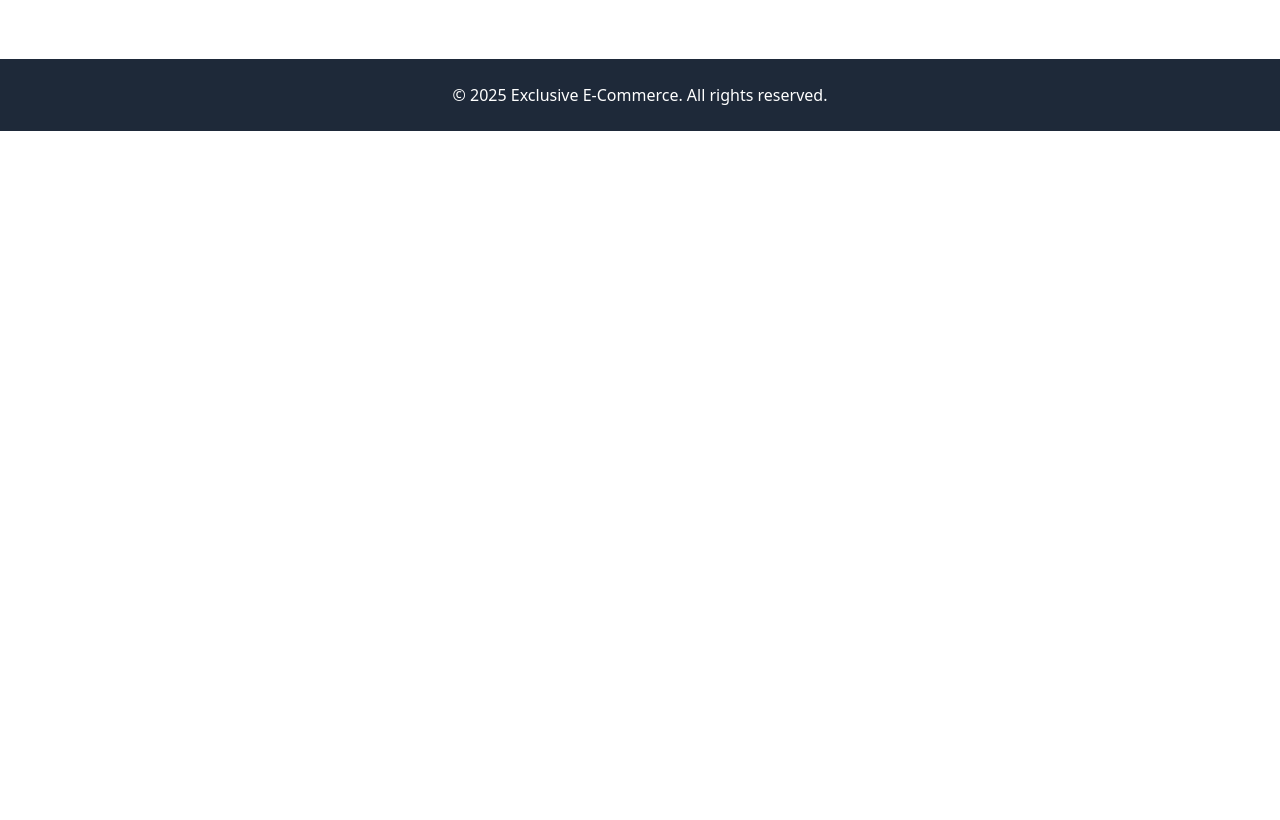
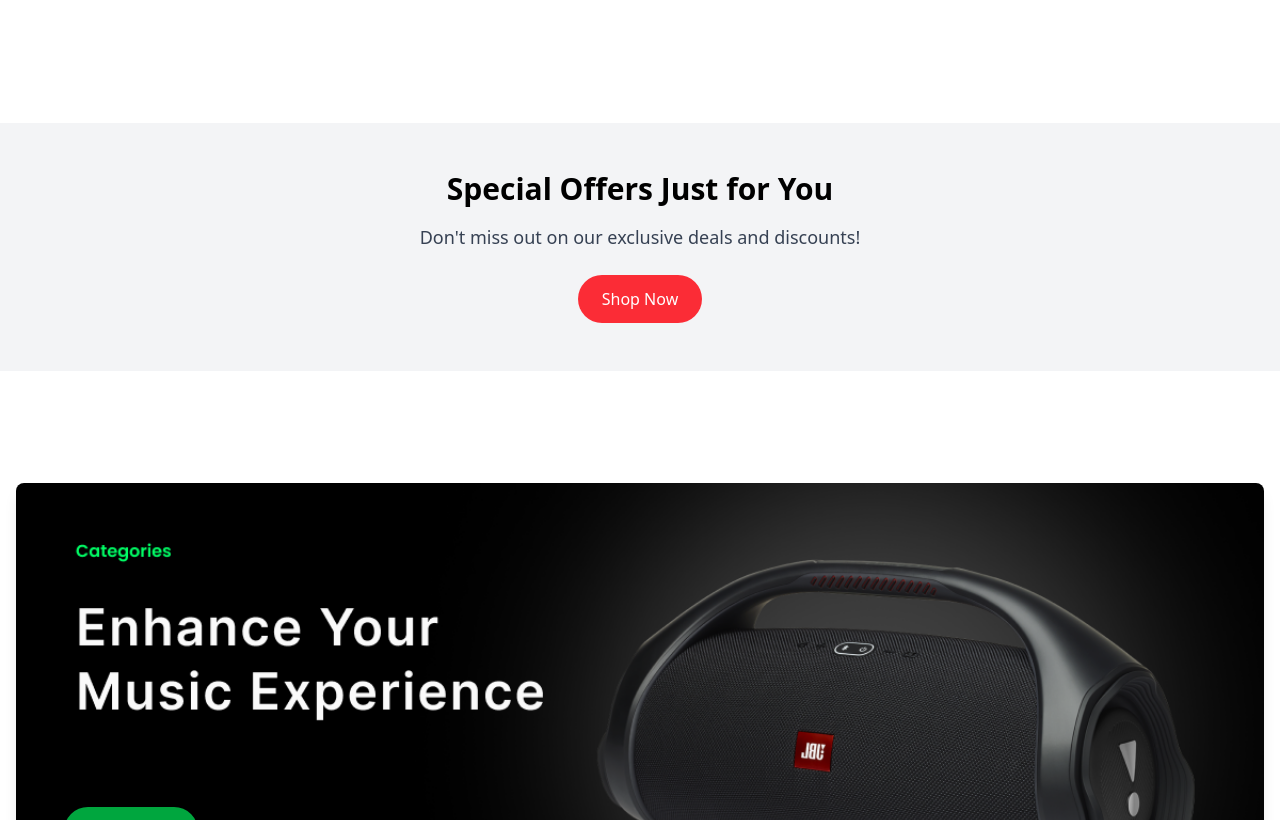
Before and after one commit to Sevvalercan/ecommerce-app, a Next.js app: page / in a window 1280 px wide. Shown: the part 1980-2800 px from the top of the page. Before the commit the page ends 2111 px from the top, so only its background shows below. Built offline with nearby package versions, Linux system fonts and the light colour scheme.

Commit message:
feat: add category data structure with icons for various product categories

```diff
--- a/src/app/(user)/page.tsx
+++ b/src/app/(user)/page.tsx
@@ -5,6 +5,7 @@
 import ProductCard from "@/components/ProductCard";
 import { products } from "@/data/products";
 import CategoryGrid from "@/components/CategoryGrid";
+import Image from "next/image";
 
 export default function HomePage() {
   const flashSaleRef = useRef<HTMLDivElement | null>(null);
@@ -171,6 +172,39 @@
         </div>
       </section>
 
+      {/*  Special Offers Just for You */}
+      <section className="py-12 bg-gray-100">
+        <div className="max-w-7xl mx-auto px-4">
+          <div className="text-center">
+            <h2 className="text-3xl font-bold text-black mb-4">
+              Special Offers Just for You
+            </h2>
+            <p className="text-lg text-gray-700 mb-6">
+              Don't miss out on our exclusive deals and discounts!
+            </p>
+            <button className="bg-red-500 text-white px-6 py-3 rounded-full hover:bg-red-600 transition-colors">
+              Shop Now
+            </button>
+          </div>
+        </div>
+      </section>
+
+      {/* Banner Section */}
+      <section className="py-12">
+        <div className="max-w-7xl mx-auto px-4 relative">
+          <div className="relative w-full h-[800px] md:h-[500px] mb-6">
+            <Image
+              src="/banner/1.png"
+              alt="Banner"
+              fill
+              className="object-cover rounded-lg shadow-lg"
+            />
+            <button className="absolute bottom-32 left-12 bg-green-600 text-white px-6 py-3 rounded-full hover:bg-red-600 transition-colors">
+              Claim Offer
+            </button>
+          </div>
+        </div>
+      </section>
 
 
 
--- a/src/components/CategoryCard.tsx
+++ b/src/components/CategoryCard.tsx
@@ -1,17 +1,23 @@
+"use client";
+
 import React from "react";
 
 interface CategoryCardProps {
-  name: string;
-  icon: string; // icon url veya sınıf
+  label: string;
+  icon: React.ReactNode;
+  active?: boolean;
+  onClick?: () => void;
 }
 
-const CategoryCard: React.FC<CategoryCardProps> = ({ name, icon }) => {
+export default function CategoryCard({ label, icon, active, onClick }: CategoryCardProps) {
   return (
-    <div className="border rounded p-4 flex flex-col items-center">
-      <img src={icon} alt={name} className="w-12 h-12 mb-2" />
-      <span className="text-sm">{name}</span>
+    <div
+      onClick={onClick}
+      className={`min-w-[200px] h-[145px] border border-black flex flex-col items-center justify-center gap-4 cursor-pointer transition rounded-lg
+        ${active ? "bg-red-500 text-white" : "bg-white text-black"}`}
+    >
+      <div className="text-3xl">{icon}</div>
+      <span className="font-medium">{label}</span>
     </div>
   );
-};
-
-export default CategoryCard;
+}
--- a/src/components/CategoryGrid.tsx
+++ b/src/components/CategoryGrid.tsx
@@ -1,56 +1,20 @@
 "use client";
+
 import { useState, useRef } from "react";
-import {
-  FaMobileAlt,
-  FaLaptop,
-  FaHeadphones,
-  FaGamepad,
-  FaCamera,
-} from "react-icons/fa";
-import { MdWatch } from "react-icons/md";
+import CategoryCard from "./CategoryCard";
+import { categories } from "@/data/category";
 
-interface CategoryCardProps {
-  label: string;
-  icon: React.ReactNode;
-  active?: boolean;
-  onClick?: () => void;
+interface CategoryGridProps {
+  scrollRef?: React.RefObject<HTMLDivElement>;
 }
 
-function CategoryCard({ label, icon, active, onClick }: CategoryCardProps) {
-  return (
-    <div
-      onClick={onClick}
-      className={`min-w-[200px] h-[145px] border border-black flex flex-col items-center justify-center gap-4 cursor-pointer transition rounded-lg
-        ${active ? "bg-red-500 text-white" : "bg-white text-black"}`}
-    >
-      <div className="text-3xl">{icon}</div>
-      <span className="font-medium">{label}</span>
-    </div>
-  );
-}
-
-export default function CategoryGrid() {
+export default function CategoryGrid({ scrollRef }: CategoryGridProps) {
   const [active, setActive] = useState("Phones");
-  const scrollRef = useRef<HTMLDivElement | null>(null);
-
-  const categories = [
-    { label: "Phones", icon: <FaMobileAlt /> },
-    { label: "Computers", icon: <FaLaptop /> },
-    { label: "SmartWatch", icon: <MdWatch /> },
-    { label: "Camera", icon: <FaCamera /> },
-    { label: "HeadPhones", icon: <FaHeadphones /> },
-    { label: "Gaming", icon: <FaGamepad /> },
-    { label: "Accessories", icon: <FaHeadphones /> },
-    { label: "Tablets", icon: <FaLaptop /> },
-    { label: "Audio", icon: <FaHeadphones /> },
-    { label: "Wearables", icon: <MdWatch /> },
-  ];
+  const internalRef = useRef<HTMLDivElement | null>(null);
+  const ref = scrollRef || internalRef;
 
   return (
-    <div
-      ref={scrollRef}
-      className="flex overflow-x-auto scrollbar-hide space-x-4 py-4"
-    >
+    <div ref={ref} className="flex overflow-x-auto scrollbar-hide space-x-4 py-4">
       {categories.map((cat) => (
         <CategoryCard
           key={cat.label}
--- /dev/null
+++ b/src/data/category.tsx
@@ -0,0 +1,23 @@
+import { ReactNode } from "react";
+import { FaMobileAlt, FaLaptop, FaHeadphones, FaGamepad, FaCamera } from "react-icons/fa";
+import { MdWatch } from "react-icons/md";
+
+// Category tipi
+export interface Category {
+  label: string;
+  icon: ReactNode; // ReactNode JSX elementleri için doğru tip
+}
+
+// Kategoriler
+export const categories: Category[] = [
+  { label: "Phones", icon: <FaMobileAlt /> },
+  { label: "Computers", icon: <FaLaptop /> },
+  { label: "SmartWatch", icon: <MdWatch /> },
+  { label: "Camera", icon: <FaCamera /> },
+  { label: "HeadPhones", icon: <FaHeadphones /> },
+  { label: "Gaming", icon: <FaGamepad /> },
+  { label: "Accessories", icon: <FaHeadphones /> },
+  { label: "Tablets", icon: <FaLaptop /> },
+  { label: "Audio", icon: <FaHeadphones /> },
+  { label: "Wearables", icon: <MdWatch /> },
+];
```
Also changed, not shown: public/banner/1.png (added).
